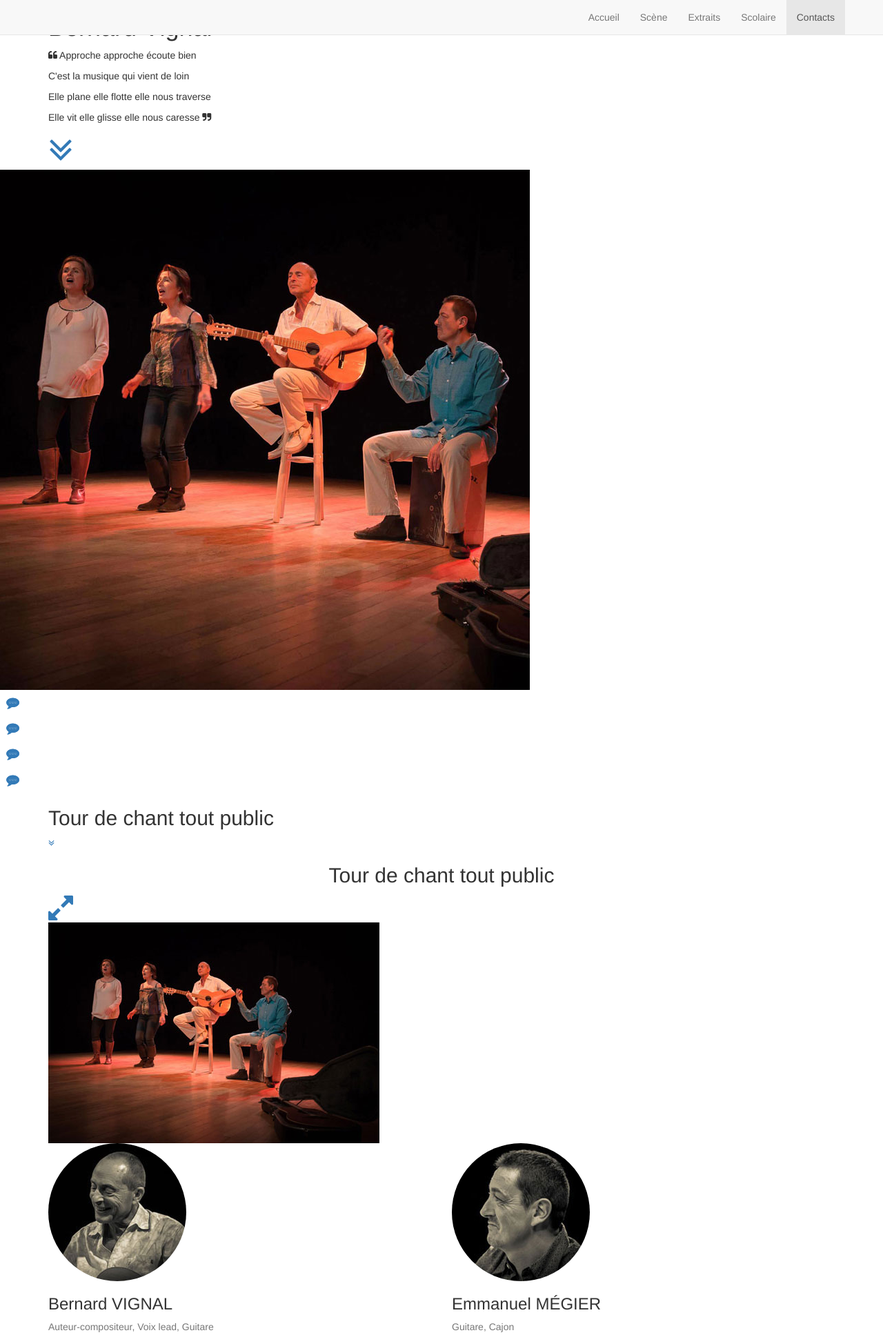
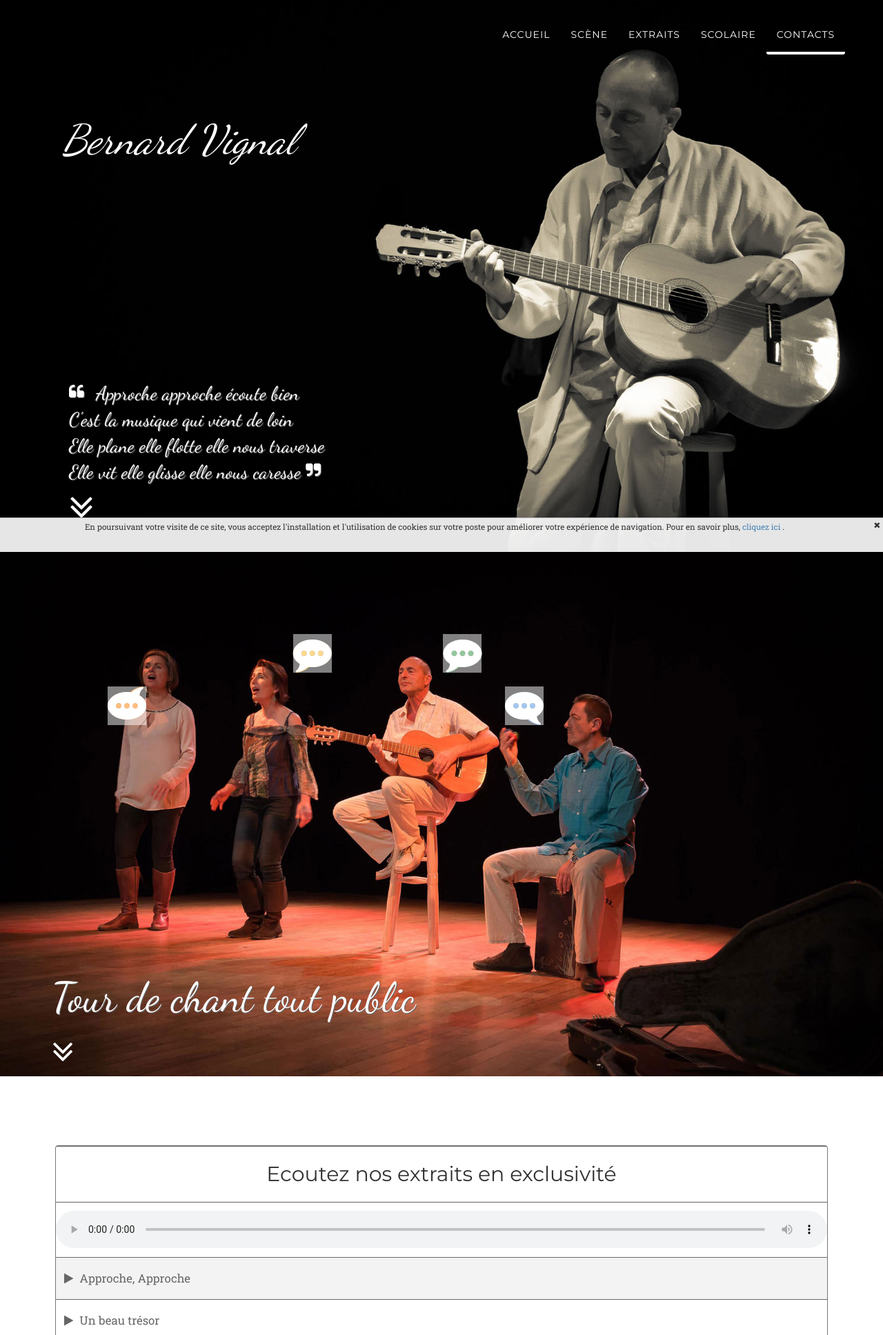
Before and after one commit to Puzzlout/VignalEnChanson, a PHP site: page / in a window 1280 px wide. Shown: the top 1935 px of the page at 69% size. Run offline with PHP 8.4, Linux system fonts and the light colour scheme; some libraries are stand-ins or nearby versions; some web fonts are replaced.

Commit message:
#74 et #76

```diff
--- a/assets/css/agency.css
+++ b/assets/css/agency.css
@@ -399,7 +399,7 @@
     font-family: "Dancing Script", "Helvetica Neue", Helvetica, Arial, cursive;
     text-shadow: 1px 1px #666;
     /*font-size: 14px; !*Default font*!*/
-    font-size: 20px; /*Dancing script font*/
+    font-size: 18px; /*Dancing script font*/
     line-height: 1em;
 }
 
--- a/index.html
+++ b/index.html
@@ -23,7 +23,7 @@
     <link href="assets/vendor/font-awesome/css/font-awesome.min.css" rel="stylesheet" type="text/css">
     <link href="https://fonts.googleapis.com/css?family=Montserrat:400,700|Droid+Serif:400,700,400italic,700italic|Dancing+Script:400,700|Roboto+Slab:400,100,300,700"
           rel="stylesheet" type="text/css">
-    <link href="assets/css/agency.v1.0.1.css" rel="stylesheet">
+    <link href="assets/css/agency.css" rel="stylesheet">
 
     <!-- HTML5 Shim and Respond.js IE8 support of HTML5 elements and media queries -->
     <!-- WARNING: Respond.js doesn't work if you view the page via file:// -->
```
